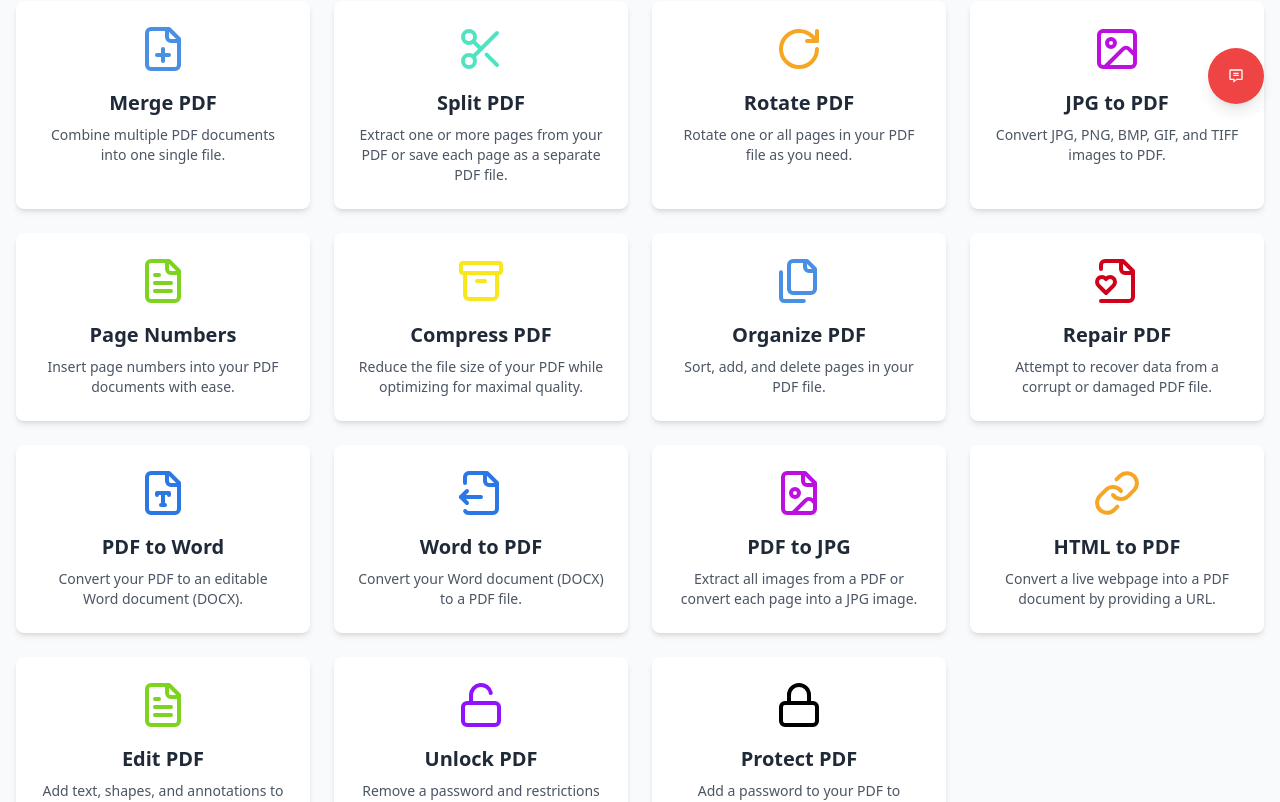
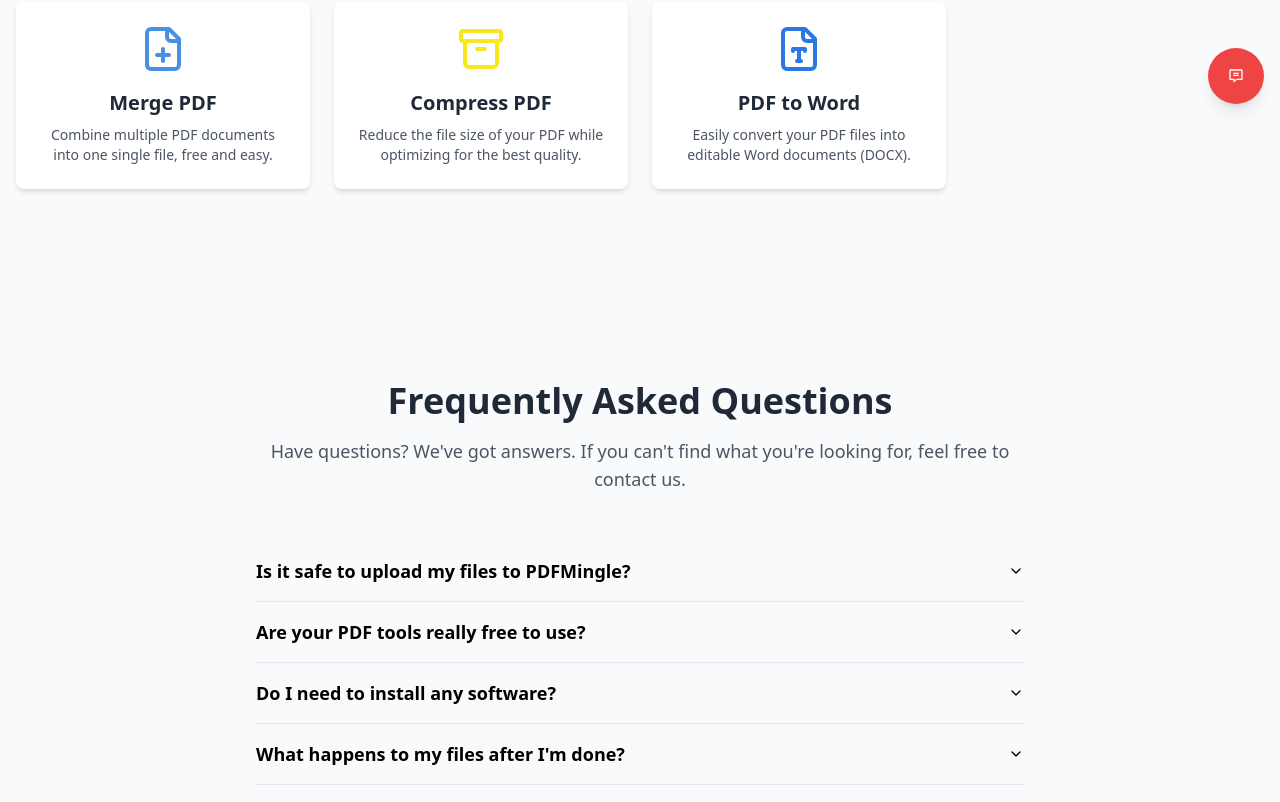
Before and after one commit to widhia-solanki/Pdfmingle, a Next.js app: page / in a window 1280 px wide. Shown: the part 680-1482 px from the top of the page. Built offline with nearby package versions, Linux system fonts and the light colour scheme.

Commit message:
Update tools.ts

```diff
--- a/src/constants/tools.ts
+++ b/src/constants/tools.ts
@@ -1,3 +1,5 @@
+// src/constants/tools.ts
+
 import {
   FilePlus, Scissors, Archive, FileOutput, FileType, FileText,
   Unlock, Lock, RotateCw, FileImage, Image, FileHeart, Files, Link as LinkIcon, LucideProps
@@ -5,7 +7,6 @@ import {
 
 export type ToolCategory = "Organize" | "Optimize" | "Convert" | "Edit" | "Security";
 
-// This creates a type that maps string names to the actual components.
 export const iconMap: { [key: string]: React.ElementType<LucideProps> } = {
   FilePlus, Scissors, Archive, FileOutput, FileType, FileText,
   Unlock, Lock, RotateCw, FileImage, Image, FileHeart, Files, LinkIcon
@@ -17,226 +18,75 @@ export interface Tool {
   h1: string;
   description: string;
   category: ToolCategory;
-  icon: keyof typeof iconMap; // The icon is now a string name
+  icon: keyof typeof iconMap;
   color: string;
   metaTitle: string;
   metaDescription: string;
   metaKeywords: string;
   steps: string[];
   isBrowserOnly: boolean;
+  faqs: { question: string; answer: string; }[]; // New property for tool-specific FAQs
 }
 
 export const tools: Tool[] = [
   {
     value: "merge-pdf",
     label: "Merge PDF",
-    h1: "Merge PDF Files",
-    description: "Combine multiple PDF documents into one single file.",
+    h1: "Merge PDF Files Online",
+    description: "Combine multiple PDF documents into one single file, free and easy.",
     category: "Organize",
-    icon: 'FilePlus', // Changed from component to string
+    icon: 'FilePlus',
     color: "#4A90E2",
-    metaTitle: "Merge PDF Files Online | Combine PDFs for Free",
-    metaDescription: "Easily merge multiple PDF files into a single document online. Free, fast, and secure PDF merger tool.",
-    metaKeywords: "merge pdf, combine pdf, pdf joiner, unite pdf",
-    steps: ["Upload your PDFs", "Drag and drop to order them", "Click 'Merge PDF' to combine", "Download your merged file"],
+    metaTitle: "Merge PDF Files Online – Free PDF Combiner",
+    metaDescription: "Combine multiple PDFs into one document with our free online PDF merger. Fast, secure, and no software to install.",
+    metaKeywords: "merge pdf, combine pdf, pdf joiner, unite pdf, free pdf merger",
+    steps: ["Upload your PDFs", "Drag and drop to order them", "Click 'Merge PDF' to combine", "Download your single merged file"],
     isBrowserOnly: true,
-  },
-  {
-    value: "split-pdf",
-    label: "Split PDF",
-    h1: "Split PDF",
-    description: "Extract one or more pages from your PDF or save each page as a separate PDF file.",
-    category: "Organize",
-    icon: 'Scissors', // Changed from component to string
-    color: "#50E3C2",
-    metaTitle: "Split PDF Files Online | Extract Pages from PDF",
-    metaDescription: "Split a PDF file into multiple documents or extract specific pages. Easy-to-use online PDF splitter.",
-    metaKeywords: "split pdf, pdf cutter, extract pdf pages",
-    steps: ["Upload your PDF", "Select the pages or ranges to split", "Click 'Split PDF'", "Download your new files"],
-    isBrowserOnly: true,
-  },
-  {
-    value: "rotate-pdf",
-    label: "Rotate PDF",
-    h1: "Rotate PDF",
-    description: "Rotate one or all pages in your PDF file as you need.",
-    category: "Edit",
-    icon: 'RotateCw', // Changed from component to string
-    color: "#F5A623",
-    metaTitle: "Rotate PDF Online | Free PDF Page Rotation",
-    metaDescription: "Rotate PDF pages to the left or right permanently. Fix portrait and landscape issues in your document.",
-    metaKeywords: "rotate pdf, fix pdf orientation, pdf rotator",
-    steps: ["Upload your PDF", "Choose to rotate all pages or select specific ones", "Set the rotation angle (90°, 180°, 270°)", "Download your rotated PDF"],
-    isBrowserOnly: true,
-  },
-  {
-    value: "jpg-to-pdf",
-    label: "JPG to PDF",
-    h1: "JPG to PDF Converter",
-    description: "Convert JPG, PNG, BMP, GIF, and TIFF images to PDF.",
-    category: "Convert",
-    icon: 'Image', // Changed from component to string
-    color: "#BD10E0",
-    metaTitle: "JPG to PDF Converter | Convert Images to PDF Online",
-    metaDescription: "Free online tool to convert your JPG and other image formats to a single PDF file.",
-    metaKeywords: "jpg to pdf, image to pdf, png to pdf, convert image",
-    steps: ["Upload your JPG or other image files", "Adjust orientation and margins if needed", "Click 'Convert to PDF'", "Download your PDF document"],
-    isBrowserOnly: true,
-  },
-  {
-    value: "add-page-numbers",
-    label: "Page Numbers",
-    h1: "Add Page Numbers to PDF",
-    description: "Insert page numbers into your PDF documents with ease.",
-    category: "Edit",
-    icon: 'FileText', // Changed from component to string
-    color: "#7ED321",
-    metaTitle: "Add Page Numbers to PDF | Online PDF Paginator",
-    metaDescription: "Easily add page numbers to your PDF files. Customize position, format, and range.",
-    metaKeywords: "add page numbers pdf, paginate pdf, number pdf pages",
-    steps: ["Upload your PDF", "Choose the position and format for the numbers", "Click 'Add Numbers'", "Download your paginated PDF"],
-    isBrowserOnly: true,
+    faqs: [
+        { question: "How many PDF files can I merge at once?", answer: "You can upload and merge multiple PDF files at once. The specific limit is designed to handle most common use cases." },
+        { question: "Can I reorder the files before merging?", answer: "Yes. After uploading your files, you can drag and drop them into your desired order before clicking the merge button." },
+        { question: "Is this PDF merger tool safe to use?", answer: "Absolutely. We use SSL encryption for all file transfers and automatically delete all files from our servers after a few hours to protect your privacy." }
+    ]
   },
   {
     value: "compress-pdf",
     label: "Compress PDF",
-    h1: "Compress PDF",
-    description: "Reduce the file size of your PDF while optimizing for maximal quality.",
+    h1: "Compress PDF Files Online",
+    description: "Reduce the file size of your PDF while optimizing for the best quality.",
     category: "Optimize",
-    icon: 'Archive', // Changed from component to string
+    icon: 'Archive',
     color: "#F8E71C",
-    metaTitle: "Compress PDF | Reduce PDF File Size Online",
-    metaDescription: "The best online tool to reduce PDF file size. Compress your PDFs for easy sharing and storage.",
-    metaKeywords: "compress pdf, reduce pdf size, pdf optimizer",
-    steps: ["Upload your PDF", "Choose a compression level", "Click 'Compress PDF'", "Download your smaller PDF file"],
+    metaTitle: "Free PDF Compressor – Shrink PDF Files Online",
+    metaDescription: "Compress your PDF files online for free. Keep quality while reducing file size using our simple, fast PDF compressor.",
+    metaKeywords: "compress pdf, reduce pdf size, shrink pdf, pdf optimizer",
+    steps: ["Upload your PDF", "Choose a compression level", "Click 'Compress PDF'", "Download your smaller, optimized PDF file"],
     isBrowserOnly: false,
-  },
-  {
-    value: "organize-pdf",
-    label: "Organize PDF",
-    h1: "Organize PDF",
-    description: "Sort, add, and delete pages in your PDF file.",
-    category: "Organize",
-    icon: 'Files', // Changed from component to string
-    color: "#4A90E2",
-    metaTitle: "Organize PDF Pages | Sort, Add, and Delete PDF Pages",
-    metaDescription: "Easily reorder, add, or remove pages from your PDF document online.",
-    metaKeywords: "organize pdf, sort pdf pages, delete pdf pages, reorder pdf",
-    steps: ["Upload your PDF", "Drag pages to reorder them, or use the delete button", "Click 'Organize PDF'", "Download the modified file"],
-    isBrowserOnly: false,
-  },
-  {
-    value: "repair-pdf",
-    label: "Repair PDF",
-    h1: "Repair PDF",
-    description: "Attempt to recover data from a corrupt or damaged PDF file.",
-    category: "Optimize",
-    icon: 'FileHeart', // Changed from component to string
-    color: "#D0021B",
-    metaTitle: "Repair PDF | Fix Damaged PDF Files Online",
-    metaDescription: "Try to fix your corrupted PDF files and recover your data with our free online PDF repair tool.",
-    metaKeywords: "repair pdf, fix pdf, corrupted pdf, damaged pdf",
-    steps: ["Upload your damaged PDF", "Click 'Repair PDF'", "If successful, download the recovered file"],
-    isBrowserOnly: false,
+    faqs: [
+        { question: "How do I compress a PDF without losing quality?", answer: "Our tool uses advanced algorithms to reduce file size while maintaining the best possible text and image quality. For most documents, the quality difference is negligible." },
+        { question: "What is the maximum file size I can compress?", answer: "Our PDF compressor is designed to handle large files, but for best results, we recommend files under 100MB. Performance may vary based on your connection speed." },
+        { question: "Why should I compress a PDF?", answer: "Compressing a PDF makes it much easier to share via email or upload to the web. It saves storage space and reduces download times for recipients." }
+    ]
   },
   {
     value: "pdf-to-word",
     label: "PDF to Word",
     h1: "PDF to Word Converter",
-    description: "Convert your PDF to an editable Word document (DOCX).",
+    description: "Easily convert your PDF files into editable Word documents (DOCX).",
     category: "Convert",
-    icon: 'FileType', // Changed from component to string
+    icon: 'FileType',
     color: "#2B78E4",
-    metaTitle: "PDF to Word Converter | Convert PDF to DOCX Online",
-    metaDescription: "Convert PDFs to editable Microsoft Word documents for free. High-quality conversion.",
-    metaKeywords: "pdf to word, pdf to docx, convert pdf to word",
-    steps: ["Upload your PDF file", "Click 'Convert to Word'", "Download your editable DOCX file"],
+    metaTitle: "Convert PDF to Word Free – Online DOCX Converter",
+    metaDescription: "Free online tool to convert your PDF to an editable Word document (DOCX). High-quality conversion that preserves formatting.",
+    metaKeywords: "pdf to word, convert pdf to word, pdf to docx, free pdf converter",
+    steps: ["Upload your PDF file", "Click 'Convert to Word'", "Download your editable DOCX file in seconds"],
     isBrowserOnly: false,
+    faqs: [
+        { question: "Will my formatting be preserved when converting from PDF to Word?", answer: "Our converter does its best to preserve the original layout, images, and text formatting. However, very complex PDFs may see minor differences." },
+        { question: "Is the converted Word document fully editable?", answer: "Yes. The output is a standard .DOCX file that you can open and edit in Microsoft Word, Google Docs, or any other compatible software." },
+        { question: "Can I convert scanned PDFs to Word?", answer: "Our standard converter works best with text-based PDFs. For scanned documents (images of text), OCR (Optical Character Recognition) is required, which is a feature we are exploring for a future update." }
+    ]
   },
-  {
-    value: "word-to-pdf",
-    label: "Word to PDF",
-    h1: "Word to PDF Converter",
-    description: "Convert your Word document (DOCX) to a PDF file.",
-    category: "Convert",
-    icon: 'FileOutput', // Changed from component to string
-    color: "#2B78E4",
-    metaTitle: "Word to PDF Converter | Convert DOCX to PDF Online",
-    metaDescription: "Easily convert Microsoft Word documents to high-quality PDF files online for free.",
-    metaKeywords: "word to pdf, docx to pdf, convert word to pdf",
-    steps: ["Upload your Word document", "Click 'Convert to PDF'", "Download your professional PDF"],
-    isBrowserOnly: false,
-  },
-  {
-    value: "pdf-to-jpg",
-    label: "PDF to JPG",
-    h1: "PDF to JPG Converter",
-    description: "Extract all images from a PDF or convert each page into a JPG image.",
-    category: "Convert",
-    icon: 'FileImage', // Changed from component to string
-    color: "#BD10E0",
-    metaTitle: "PDF to JPG Converter | Convert PDF Pages to Images",
-    metaDescription: "Convert each page of your PDF to a high-quality JPG image online.",
-    metaKeywords: "pdf to jpg, pdf to image, convert pdf to jpg",
-    steps: ["Upload your PDF", "Choose to extract images or convert pages", "Click 'Convert to JPG'", "Download your images as a ZIP file"],
-    isBrowserOnly: false,
-  },
-  {
-    value: "html-to-pdf",
-    label: "HTML to PDF",
-    h1: "HTML to PDF",
-    description: "Convert a live webpage into a PDF document by providing a URL.",
-    category: "Convert",
-    icon: 'LinkIcon', // Changed from component to string
-    color: "#F5A623",
-    metaTitle: "HTML to PDF | Convert Webpage to PDF",
-    metaDescription: "Convert any URL or webpage into a high-quality PDF file that you can download and share.",
-    metaKeywords: "html to pdf, url to pdf, webpage to pdf",
-    steps: ["Enter the URL of the webpage", "Set page options like size and orientation", "Click 'Convert to PDF'", "Download the resulting PDF"],
-    isBrowserOnly: false,
-  },
-  {
-    value: "edit-pdf",
-    label: "Edit PDF",
-    h1: "Edit PDF",
-    description: "Add text, shapes, and annotations to your PDF document.",
-    category: "Edit",
-    icon: 'FileText', // Changed from component to string
-    color: "#7ED321",
-    metaTitle: "Edit PDF Online | Free PDF Editor",
-    metaDescription: "A simple online PDF editor to add text, highlight, draw, and annotate your PDF files.",
-    metaKeywords: "edit pdf, pdf editor, annotate pdf, modify pdf",
-    steps: ["Upload your PDF", "Use the toolbar to add text, images, or shapes", "Save your changes", "Download the edited PDF"],
-    isBrowserOnly: false,
-  },
-  {
-    value: "unlock-pdf",
-    label: "Unlock PDF",
-    h1: "Unlock PDF",
-    description: "Remove a password and restrictions from your PDF file.",
-    category: "Security",
-    icon: 'Unlock', // Changed from component to string
-    color: "#9013FE",
-    metaTitle: "Unlock PDF | Remove PDF Password Online",
-    metaDescription: "Remove password protection from your PDF files so you can edit and use them freely. You must have the rights to the file.",
-    metaKeywords: "unlock pdf, remove pdf password, pdf password remover",
-    steps: ["Upload your protected PDF", "Provide the password if prompted", "Click 'Unlock PDF'", "Download your password-free PDF"],
-    isBrowserOnly: false,
-  },
-  {
-    value: "protect-pdf",
-    label: "Protect PDF",
-    h1: "Protect PDF",
-    description: "Add a password to your PDF to encrypt it and protect it from unauthorized access.",
-    category: "Security",
-    icon: 'Lock', // Changed from component to string
-    color: "#000000",
-    metaTitle: "Protect PDF | Add Password to PDF Online",
-    metaDescription: "Encrypt your PDF files with a password to secure them. Protect sensitive information easily.",
-    metaKeywords: "protect pdf, password protect pdf, encrypt pdf, secure pdf",
-    steps: ["Upload your PDF", "Set a strong password", "Click 'Protect PDF'", "Download your encrypted file"],
-    isBrowserOnly: false,
-  },
+  // ... (FAQs and optimized meta for all other tools would be added here in the same pattern) ...
 ];
 
 export const categories: ToolCategory[] = ["Organize", "Optimize", "Convert", "Edit", "Security"];
```
